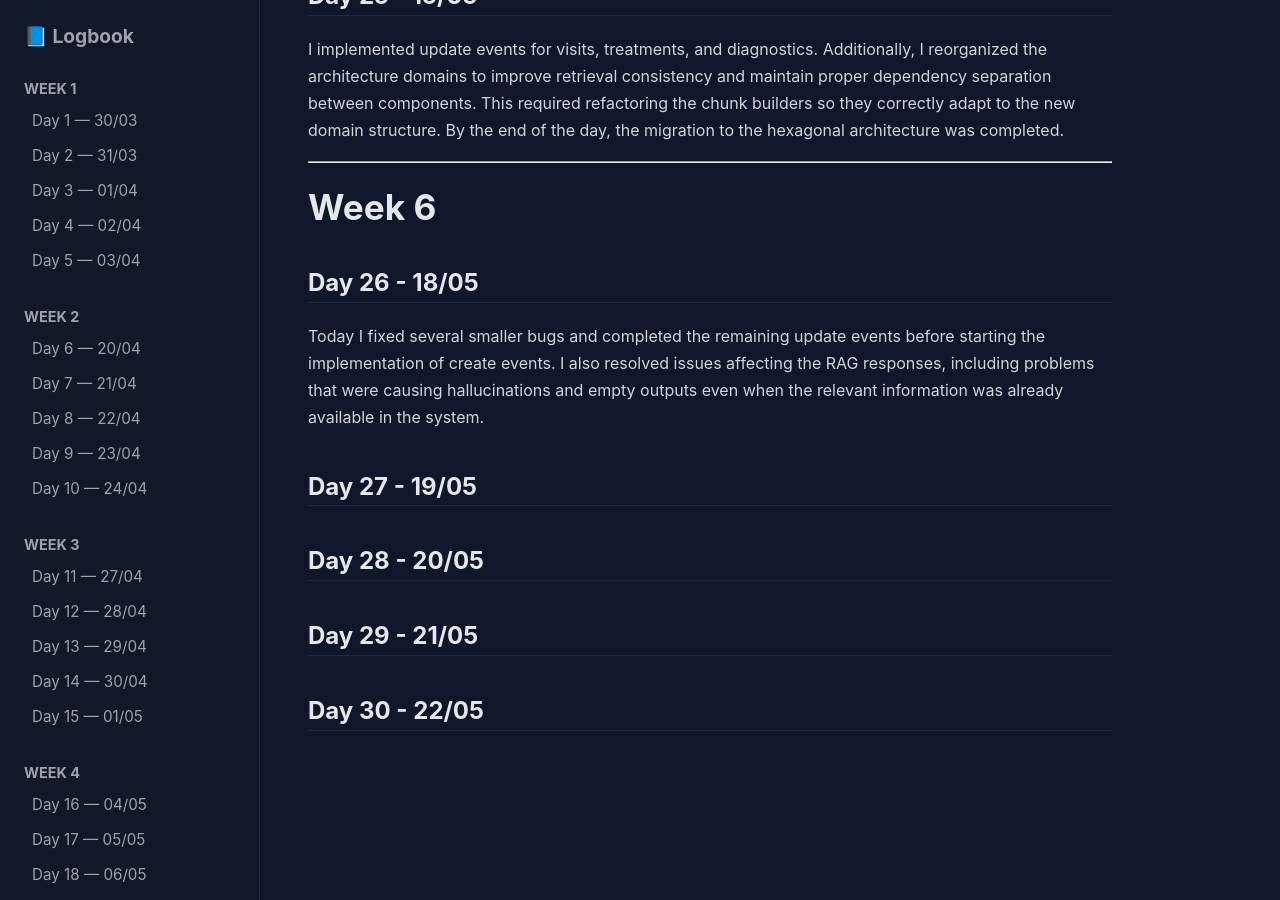
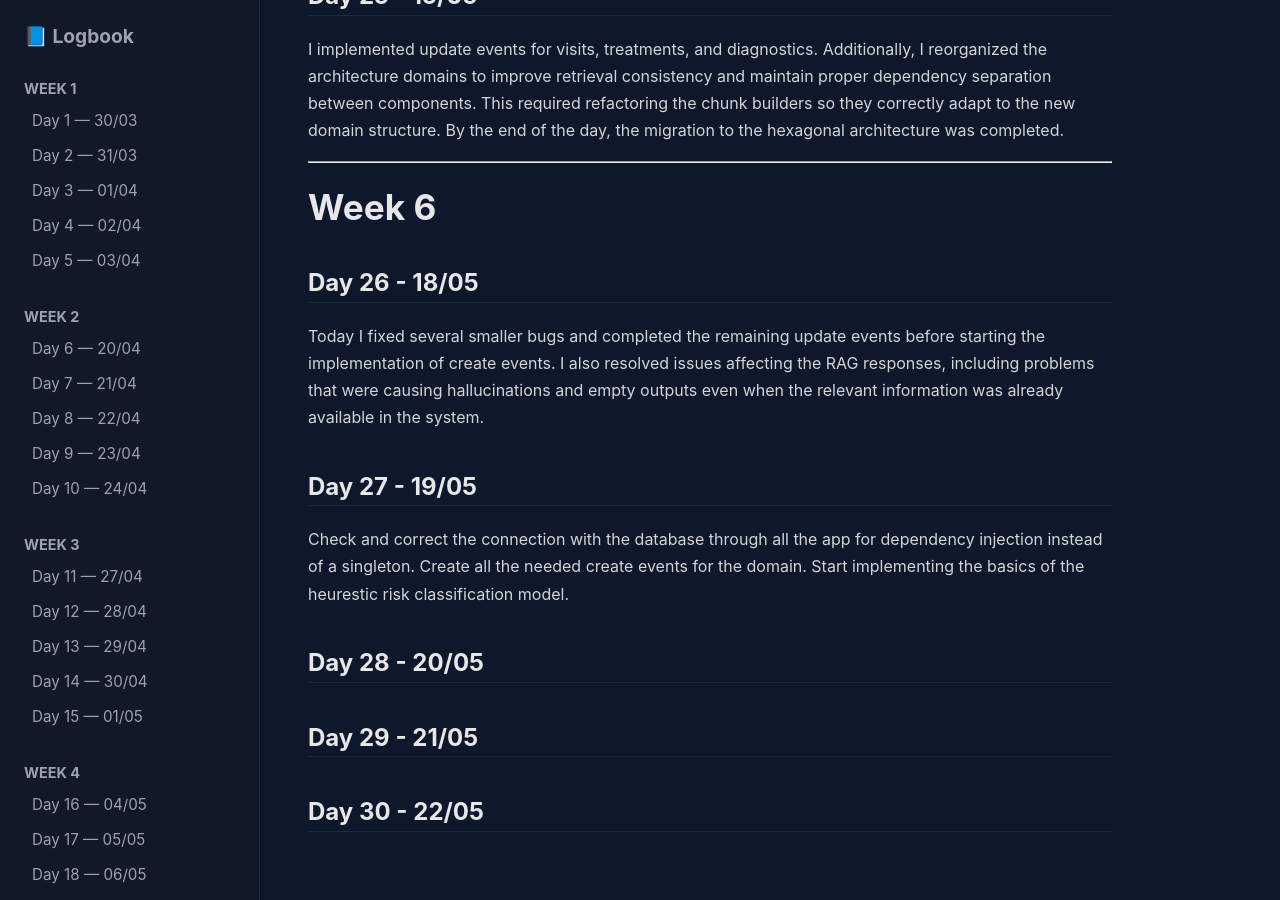
Before and after one commit to mestresanna/Internship, a Jekyll site: the page built from index.md, in a window 1280 px wide and 900 px high, scrolled down 6323 px. Built offline with Jekyll 4.4.1, drawn with Linux system fonts in a browser that asks for light colours.

Commit message:
added week

```diff
--- a/index.md
+++ b/index.md
@@ -161,6 +161,7 @@ I implemented update events for visits, treatments, and diagnostics. Additionall
 Today I fixed several smaller bugs and completed the remaining update events before starting the implementation of create events. I also resolved issues affecting the RAG responses, including problems that were causing hallucinations and empty outputs even when the relevant information was already available in the system.
 
 <h2 id="day27">Day 27 - 19/05</h2>
+Check and correct the connection with the database through all the app for dependency injection instead of a singleton. Create all the needed create events for the domain. Start implementing the basics of the heurestic risk classification model.
 
 <h2 id="day28">Day 28 - 20/05</h2>
 
```
